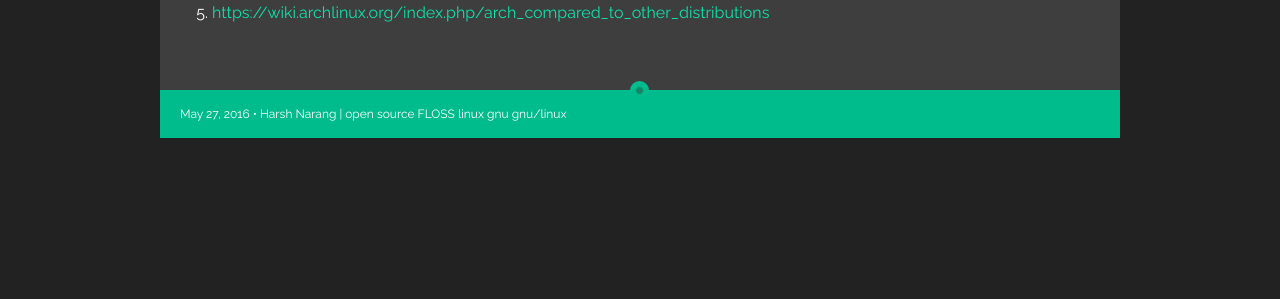
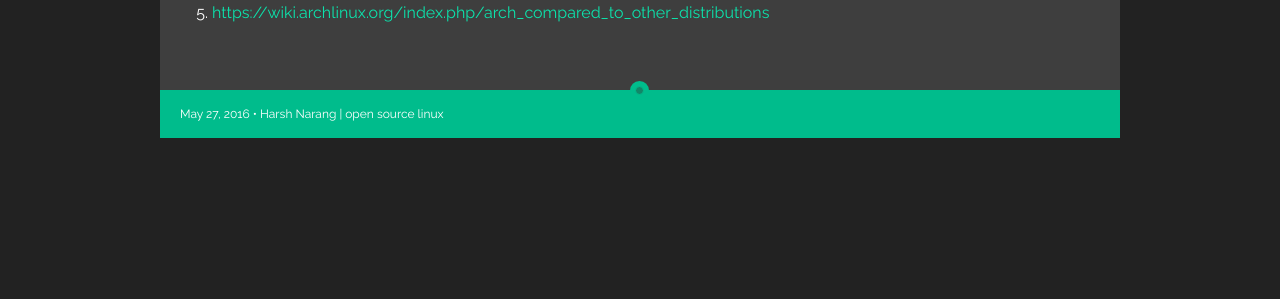
Before and after one commit to pclubiitk/pclub.in, a Jekyll site: the page built from _posts/2016-05-27-floss.md, in a window 1280 px wide and 900 px high, scrolled down 2124 px. Shown: the part 430-729 px from the top of the window. Built offline with Jekyll 4.4.1, drawn with Linux system fonts in a browser that asks for light colours; nearby versions of some CDN libraries; comment, search, counter and statistics services are not loaded; a style sheet for code colours, icons or effects is not loaded.

Commit message:
Update 2016-05-27-floss.md tags, category change

```diff
--- a/_posts/2016-05-27-floss.md
+++ b/_posts/2016-05-27-floss.md
@@ -4,13 +4,10 @@ title: Open Source Software
 date: 2016-05-27 16:58:30 +530
 author: Harsh Narang
 website: home.iitk.ac.in/~harshn/
-category: FLOSS
+category: open source
 tags:
 - open source
-- FLOSS
 - linux
-- gnu
-- gnu/linux
 image:
     url:
 credits:
```
